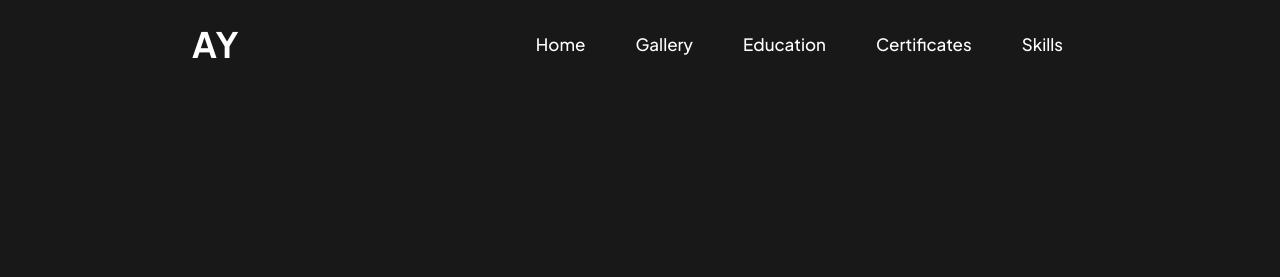
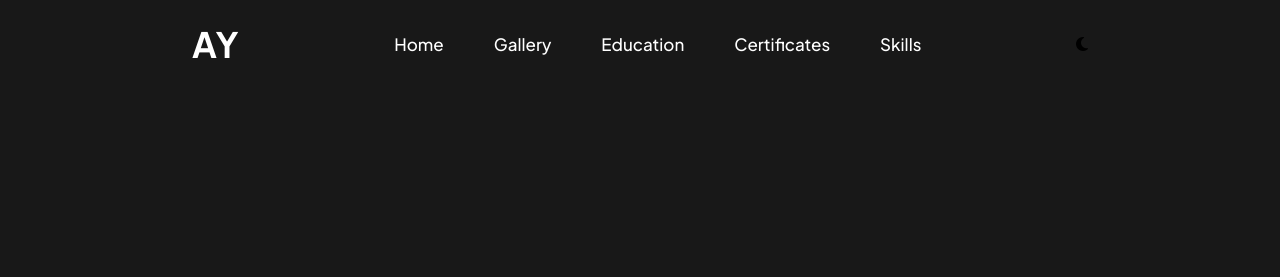
Before and after one commit to awiaaahjane/My-Portfolio, a plain HTML site: page index.html in a window 1280 px wide. Shown: the top 277 px of the page. Drawn offline with Linux system fonts and the light colour scheme.

Commit message:
Add files via upload

```diff
--- a/index.html
+++ b/index.html
@@ -25,6 +25,7 @@
         <li><a href="#certificates">Certificates</a></li>
         <li><a href="#skills">Skills</a></li>
       </ul>
+      <i class="fa-solid fa-moon"></i>
     </header>
 
     <section class="home" id="home">
```
